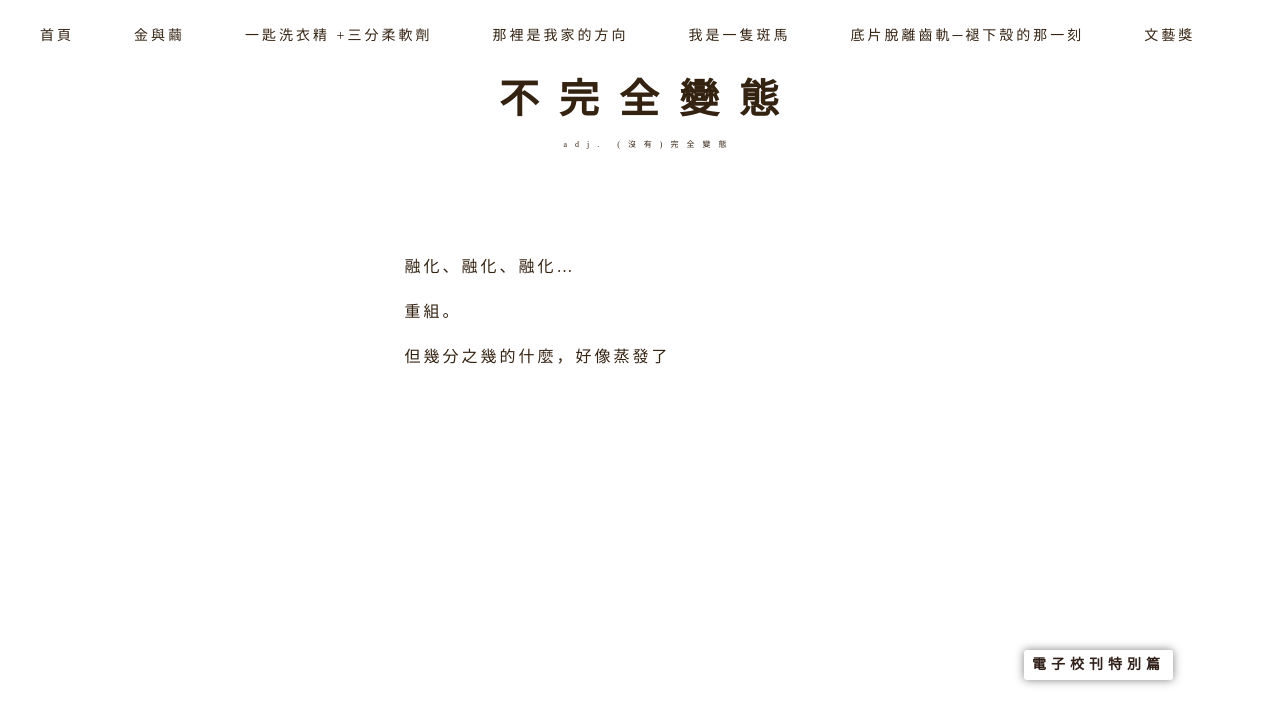
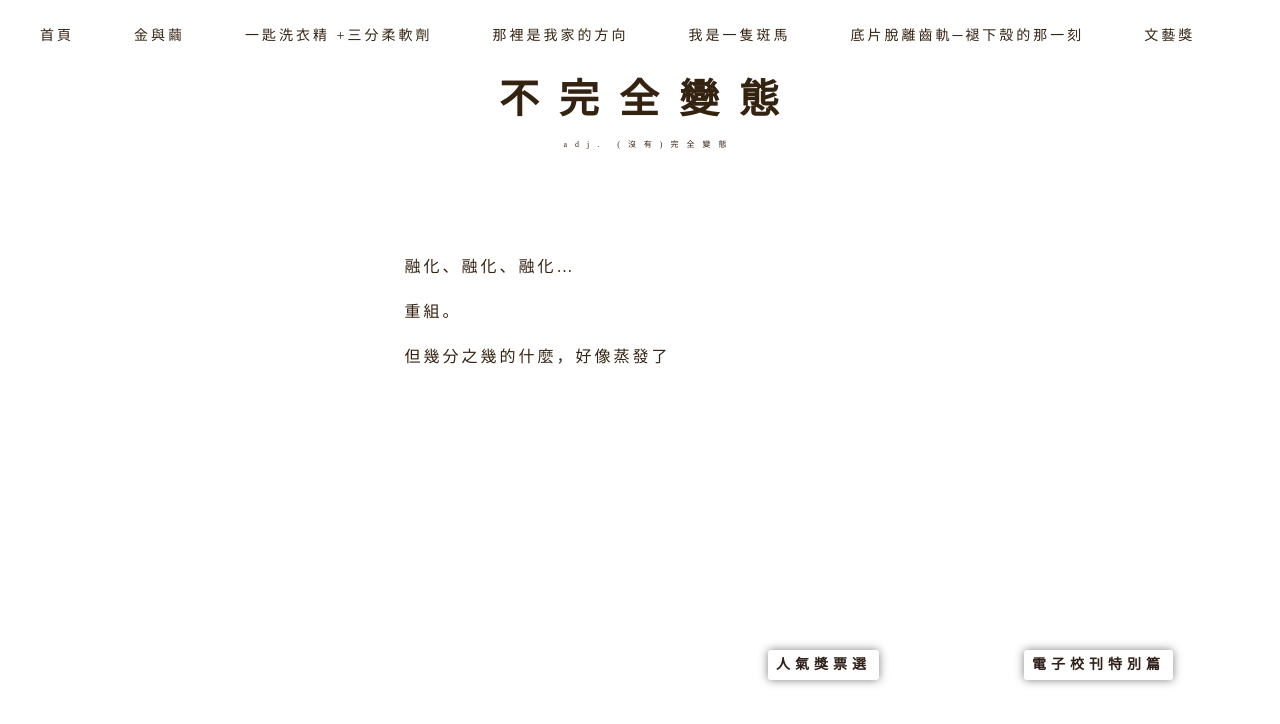
Before and after one commit to ntcvs134/ntcvs134.github.io, a plain HTML site: page index.html in a window 1280 px wide. Drawn offline with Linux system fonts and the light colour scheme.

Commit message:
Add files via upload

```diff
--- a/index.html
+++ b/index.html
@@ -60,8 +60,32 @@ background-color: #fff;
   animation: floating 2s infinite ease-in-out;
 
 }
+.shadow-box2 {
+  width: fit-content;
+  height: fit-content;
+  background-color: rgb(255, 255, 255);
+  color: white;
+  font-size: 20px;
+  text-align: center;
+  margin-bottom: 20%;
 
+  margin-left:60%;
+
+  border-radius: 3px;
+  box-shadow: 0 0 10px 0 rgba(0, 0, 0, 0.5);
+  position: absolute;
+  float: left;
+
+  animation: floating 2s infinite ease-in-out;
+
+
+}
 .shadow-box a {
+  display: block;
+  margin: 0 auto;
+  letter-spacing: 5px;
+}
+.shadow-box2 a {
   display: block;
   margin: 0 auto;
   letter-spacing: 5px;
@@ -124,7 +148,12 @@ background-color: #fff;
 </div>
 
 <div class="shadow-box">
-  <a href="page8.html" class="special" >電子校刊特別篇</a>
+  <a href="page8.html" class="special"  >電子校刊特別篇</a>
+
+</div>
+
+<div class="shadow-box2">
+  <a href="https://contest.plus1today.tw/kishuan2023/index/stands?id=165310&v=915908&fbclid=IwAR0SdejRLjGSdRWT-cdm6FJJApbWL9hY_4LnxbY6NrAS4d958MS9_7CVrao" class="special" >人氣獎票選</a>
 
 </div>
 
```
